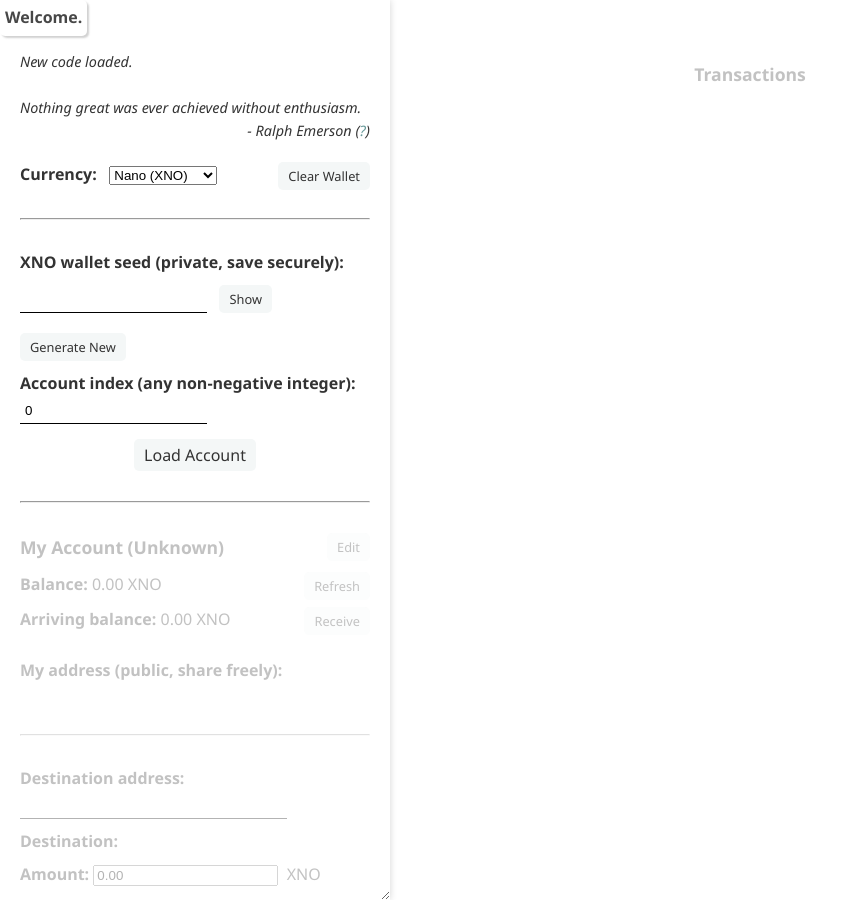
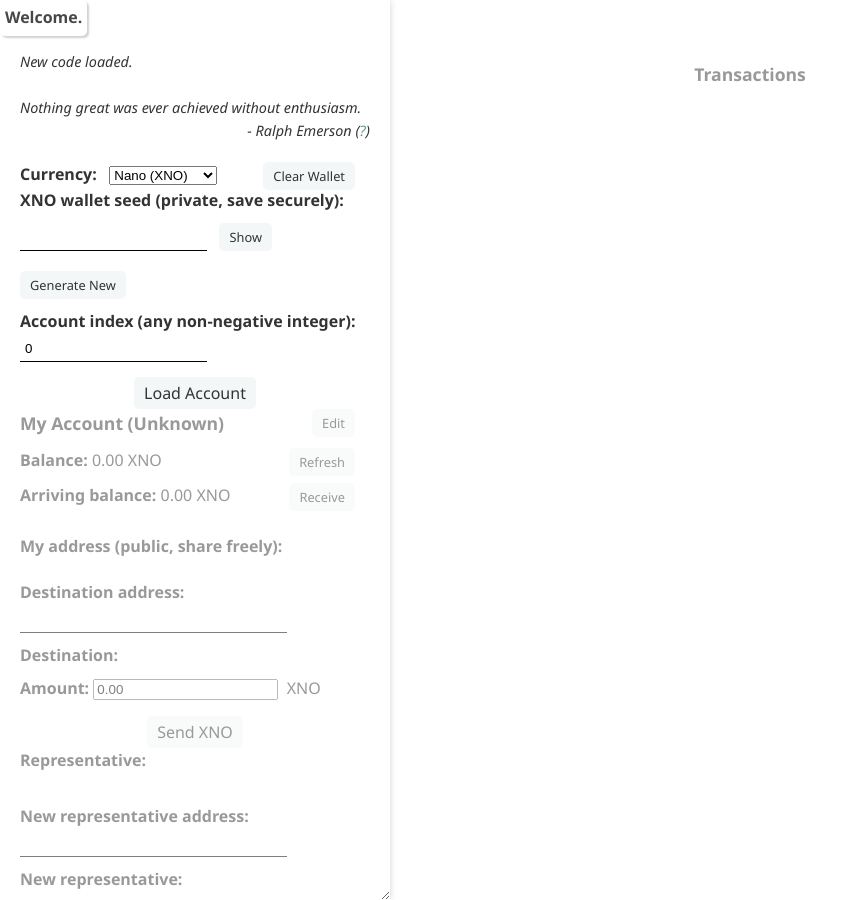
Before and after one commit to warashibetrader/warashibetrader.github.io, a Jekyll site: the page wallet.html, which Jekyll copies as it is, in a window 1280 px wide. Shown: the whole page, without its empty margins (0-865 px from the left). Built offline with Jekyll 4.4.1, drawn with Linux system fonts in a browser that asks for light colours.

Commit message:
Update wallet.html

```diff
--- a/wallet.html
+++ b/wallet.html
@@ -18,6 +18,7 @@
 <body>
 	<div class="containerdiv">
 	<div id="firstDiv" class="firstDiv">
+	<div class="objectWrapper">
 		<div id="quote" style="margin-top:30px; white-space:pre-wrap; font-style:italic; font-size:0.9em" ></div>
 		<strong id="msg" style="padding:5px; z-index: 4; box-shadow: #ccc 2px 2px 2px; background-color: #fff;
 								  position: fixed; left: 0px; top: 0px; border-radius: 5px;
@@ -29,9 +30,9 @@
 			<option value="XNO">Nano (XNO)</option>
 			<option value="BAN">Banano (BAN)</option>
 		</select>
-		<button style="position:absolute; right:0px; font-size:0.8em" onclick="mainClearWallet()">Clear Wallet</button>
+		<button style="position:absolute; right:15px; font-size:0.8em" onclick="mainClearWallet()">Clear Wallet</button>
 		</div>
-		<hr>
+	</div>
 	</div>
 	<div id="secondDiv" class="secondDiv">
 	</div>
@@ -767,7 +768,7 @@ function selectPrimary(symbol) {
 function generateHTML(symbol) {
 	transactionElt[symbol] = make('div');
 	transactionElt[symbol].innerHTML = `
-	<div id="${symbol}-gray2" style="filter:opacity(0.3)">
+	<div id="${symbol}-gray2" style="filter:opacity(0.5)">
 		<div style="max-width:620px; text-align:center"><strong style="display:inline-block; margin-top:30px; font-size:1.1em">Transactions</strong></div>
 		<ul id="${symbol}-transactions" style="padding-left:0px; max-width:620px; list-style: none;"></ul>
 		<div style="max-width:620px; margin:20px; text-align:center"><button style="display:none" id="${symbol}-loadMore">Load More</button></div>
@@ -775,6 +776,7 @@ function generateHTML(symbol) {
 
 	sidebarElt[symbol] = make('div');
 	sidebarElt[symbol].innerHTML = `
+	<div class="objectWrapper">
 		<strong>${symbol} wallet seed (private, save securely):</strong>
 		<br><input id="import-${symbol}-seed" style="max-width:calc(100% - 160px)" type="password" size="20" max="64" onclick="this.select()" onkeyup="if (event.keyCode == 13) importWallet('${symbol}')"> &nbsp;
 		<button style="margin-top:10px; margin-bottom:10px; font-size:0.8em" onclick="toggleVisibility(this, '${symbol}')">Show</button>
@@ -785,13 +787,13 @@ function generateHTML(symbol) {
 		<div style="text-align:center;">
 		<button style="margin-top:15px;" onclick="importWallet('${symbol}')">Load Account</button>
 		</div>
+	</div>
 
-	<hr>
-	<div id="${symbol}-gray" style="filter:opacity(0.3)">
-
+	<div id="${symbol}-gray" style="filter:opacity(0.5)">
+	<div class="objectWrapper">
 		<div>
 		<strong style="font-size:1.1em"><span id="${symbol}-display">My Account (Unknown)</span></strong>
-		<button id="${symbol}-editbutton" style="position:absolute; right:0px; font-size:0.8em" onclick="toggleEdit('${symbol}')">Edit</button>
+		<button id="${symbol}-editbutton" style="position:absolute; right:15px; font-size:0.8em" onclick="toggleEdit('${symbol}')">Edit</button>
 		</div>
 
 		<div id="${symbol}-editpanel" style="display:none; margin-left:20px; margin-top:10px; margin-bottom:20px">
@@ -802,18 +804,17 @@ function generateHTML(symbol) {
 
 		<div style="margin-top:10px">
 			<strong>Balance:</strong> <span id="${symbol}-balance">0.00</span> ${symbol}
-			<button style="position:absolute; right:0px; font-size:0.8em" onclick="refreshBalance('${symbol}')">Refresh</button>
+			<button style="position:absolute; right:15px; font-size:0.8em" onclick="refreshBalance('${symbol}')">Refresh</button>
 		</div>
 		<div style="margin-top:10px">
 		<strong>Arriving balance:</strong> <span id="${symbol}-balance-pending">0.00</span> ${symbol}
-		<button style="position:absolute; right:0px; font-size:0.8em" onclick="cyclePending('${symbol}')">Receive</button>
+		<button style="position:absolute; right:15px; font-size:0.8em" onclick="cyclePending('${symbol}')">Receive</button>
 		</div>
-		<br>
-		<strong>My address (public, share freely):</strong>
-		<br><div style="overflow:hidden; text-overflow:ellipsis; cursor:pointer; font-size:0.8em" id="${symbol}-address" onclick="clickCopy(this, this.textContent)">&nbsp;</div>
+		<br><strong>My address (public, share freely):</strong>
+		<div style="overflow:hidden; text-overflow:ellipsis; cursor:pointer; font-size:0.8em" id="${symbol}-address" onclick="clickCopy(this, this.textContent)">&nbsp;</div>
+	</div>
 
-
-		<hr>
+	<div class="objectWrapper">
 		<strong>Destination address:</strong>
 		<br><input style="margin-bottom:10px" id="${symbol}-dest" type="text" size="30" max_length="64" onclick="this.select()" oninput="fetchDisplayName('${symbol}', '-dest-display', this.value)">
 		<br><strong>Destination: </strong><span id="${symbol}-dest-display"></span>
@@ -822,30 +823,28 @@ function generateHTML(symbol) {
 		<div style="text-align:center;">
 		<button style="margin-top:15px" onclick="withdraw('${symbol}')">Send ${symbol}</button>
 		</div>
+	</div>
 
-
-		<hr>
+	<div class="objectWrapper">
 		<strong>Representative: </strong><span id="${symbol}-rep-display"></span>
-		<br><div style="margin-bottom:10px; overflow:hidden; text-overflow:ellipsis; cursor:pointer; font-size:0.8em" id="${symbol}-rep" onclick="clickCopy(this, this.textContent)">&nbsp;</div>
+		<div style="margin-bottom:10px; overflow:hidden; text-overflow:ellipsis; cursor:pointer; font-size:0.8em" id="${symbol}-rep" onclick="clickCopy(this, this.textContent)">&nbsp;</div>
 		<strong>New representative address:</strong>
 		<br><input style="margin-bottom:10px" id="${symbol}-new-rep" type="text" size="30" max_length="64" onclick="this.select()" oninput="fetchDisplayName('${symbol}', '-new-rep-display', this.value)">
 		<br><strong>New representative: </strong><span id="${symbol}-new-rep-display"></span>
 		<div style="text-align:center;">
 		<button style="margin-top:15px" onclick="setRep('${symbol}')">Set Representative</button>
 		</div>
+	</div>
 
-
-
-		<hr>
+	<div class="objectWrapper" style="margin-bottom:50px;">
 		<strong>QR codify (for device-device transfer):</strong>
 		<div style="margin-top:10px; margin-bottom:10px">
 			<input style="margin-bottom:10px; max-width: calc(100% - 100px)" id="${symbol}-qr-input" type="text" size="30" max_length="64" onclick="this.select()" oninput="if (this.value) qrCode['${symbol}'].makeCode(this.value); else qrCode['${symbol}'].makeCode('')">
-			<button style="position:absolute; right:0px; font-size:0.8em" onclick="addressQR('${symbol}')">My Address</button>
+			<button style="position:absolute; right:15px; font-size:0.8em" onclick="addressQR('${symbol}')">My Address</button>
 		</div>
-
 		<div style="display:flex; justify-content:center" id="${symbol}-qrCodeImageBlock"></div>
 	</div>
-	<br><br>`;
+	</div>`;
 }
 
 
```
Also changed, not shown: other parts of wallet.html (+2 -2 lines). Lines whose indentation alone changed are shown as unchanged.
